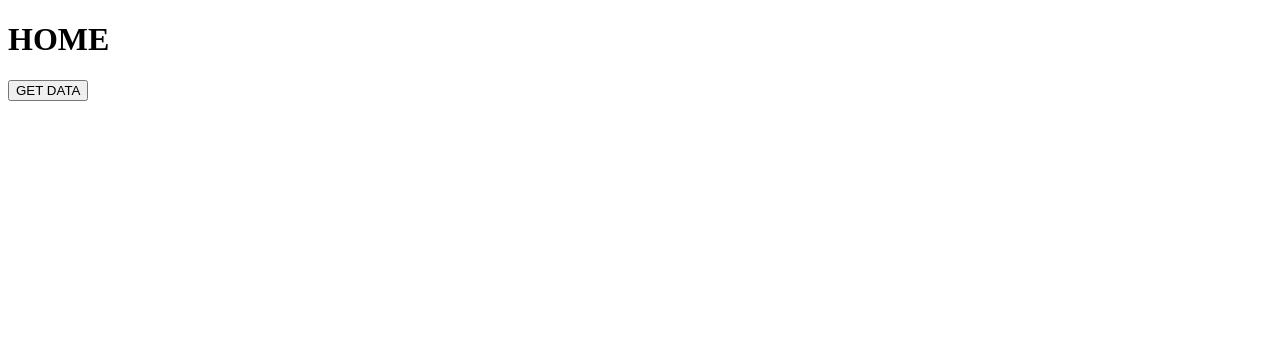
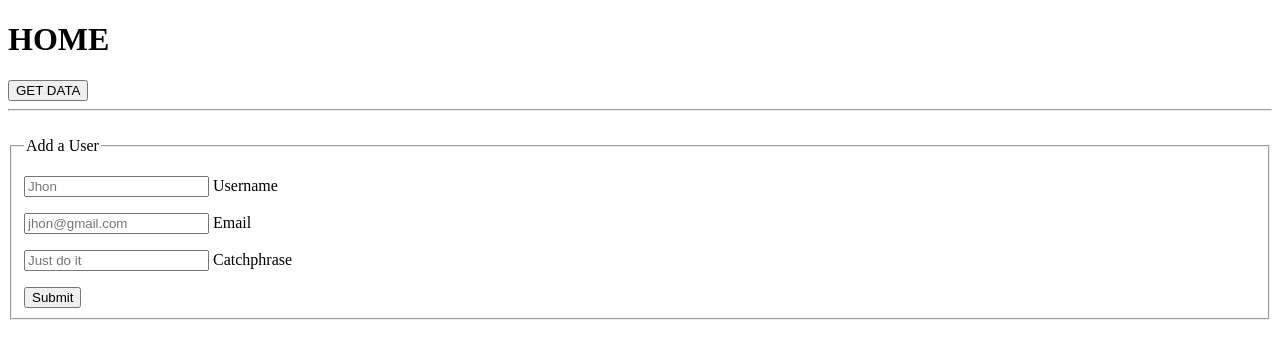
Before and after one commit to x24870/zipx_hw, a Django app: template users/templates/users/home.html in a window 1280 px wide. Shown: the top 359 px of the page. Run offline with Django 3.2, Linux system fonts and the light colour scheme; the template is opened without the code that fills it, so the values that code supplies are empty.

Commit message:
'add_user' form

```diff
--- a/users/templates/users/home.html
+++ b/users/templates/users/home.html
@@ -3,7 +3,29 @@
 {% block content %}
 <h1>HOME</h1>
 
-<form action="{% url 'users:get_data' %}">
+<form method="POST" action="{% url 'users:get_data' %}">{% csrf_token %}
   <button type="submit">GET DATA</button>
 </form>
+
+<hr>
+<br>
+
+<form method="POST" action="{% url 'users:add_user' %}">{% csrf_token %}
+  <fieldset>
+  <legend>Add a User</legend>
+  <p>
+    <input type="text" name="username" placeholder="Jhon" required>
+    <label for="username">Username</label>
+  </p>
+  <p>
+    <input type="email" name="email" placeholder="jhon@gmail.com" required>
+    <label for="email">Email</label>
+  </p>
+  <p>
+    <input type="text" name="catchphrase" placeholder="Just do it" required>
+    <label for="catchphrase">Catchphrase</label>
+  </p>
+  <button type="submit">Submit</button>
+  </fieldset>
+</form>
 {% endblock %}
--- a/users/urls.py
+++ b/users/urls.py
@@ -6,5 +6,6 @@ app_name = "users"
 
 urlpatterns = [
     path("", views.home, name="home"),
-    path("get_data/", views.get_data, name="get_data")
+    path("get_data/", views.get_data, name="get_data"),
+    path("add_user/", views.add_user, name="add_user")
 ]
```
Also changed, not shown: users/views.py (+24 -7 lines), users/migrations/0002_auto_20201219_0847.py (added).
